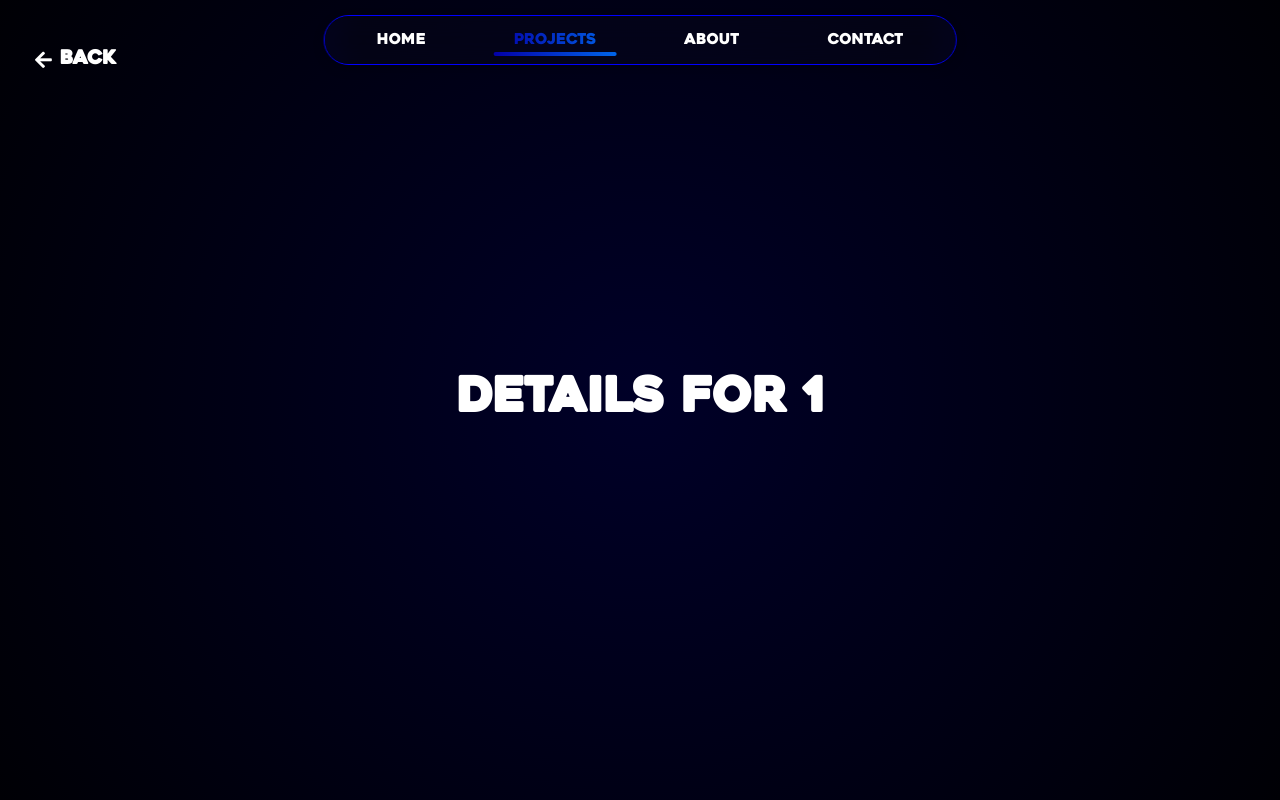
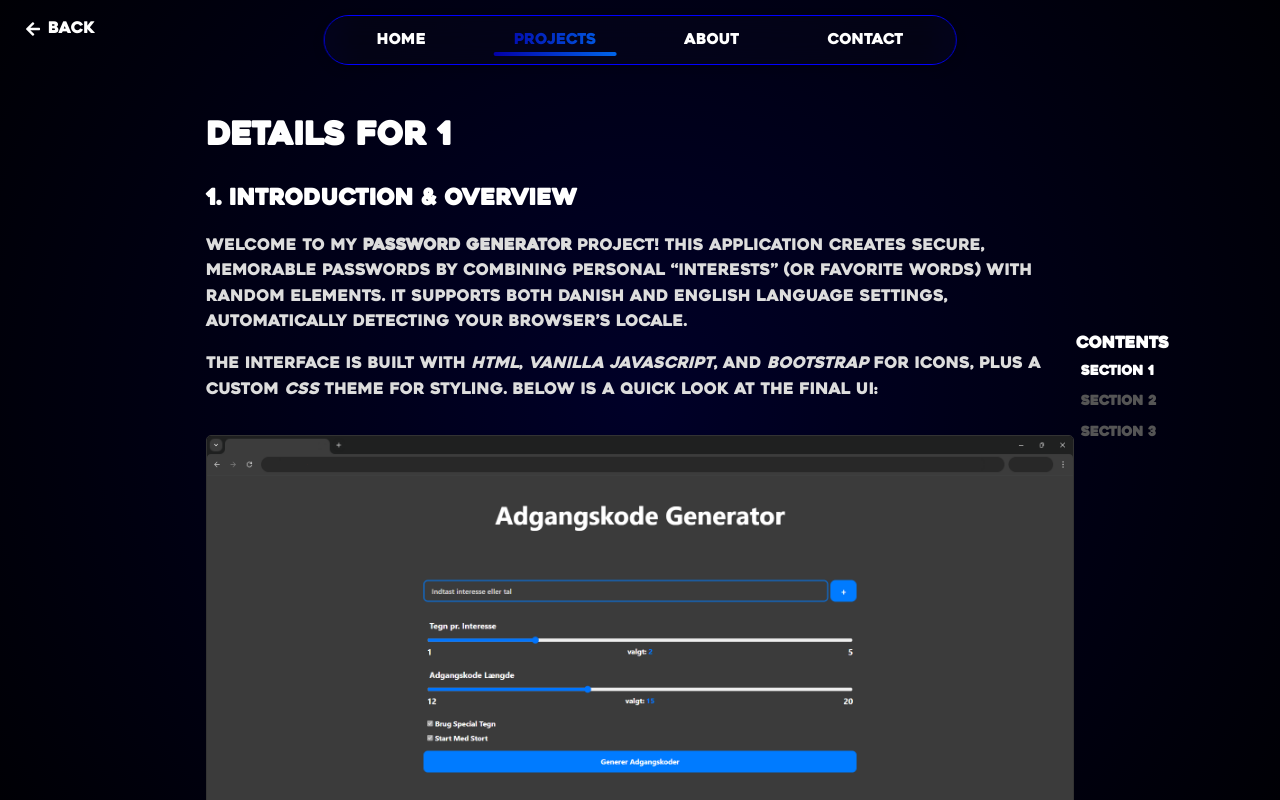
Before and after one commit to SimonOnyszczakHansen/Website, an Angular app: page /projects/1 in a window 1280 px wide. Shown: the top 800 px of the page. Built offline with nearby package versions, Linux system fonts and the light colour scheme.

Commit message:
project details page WIP

```diff
--- a/src/app/navbar/navbar.component.css
+++ b/src/app/navbar/navbar.component.css
@@ -1,4 +1,3 @@
-/* Existing Navbar Styles */
 .navbar {
     display: flex;
     justify-content: center;
--- a/src/app/project-details/project-details.component.css
+++ b/src/app/project-details/project-details.component.css
@@ -1,56 +1,152 @@
+/* Resets & Basic Structure */
+*,
+*::before,
+*::after {
+  box-sizing: border-box;
+}
+
+html,
 body {
   margin: 0;
   padding: 0;
   min-height: 100vh;
-    color: white;
+  width: 100%;
   font-family: Arial, sans-serif;
-    display: flex;
-    align-items: center;
-    justify-content: center;
-    box-sizing: border-box;
+  color: #ffffff;
 }
 
-*,
-*::before,
-*::after {
-    box-sizing: inherit;
+main {
+
+  padding: 7rem 1rem 2rem;
+  max-width: 900px;
+  margin: 0 auto;
+  line-height: 1.6;
+  color: white;
+}
+
+h1,
+h2,
+h3,
+h4 {
+  font-weight: bold;
+  margin-bottom: 1rem;
+  color: white;
+}
+
+h1 {
+  font-size: 2rem;
+  margin-top: 0;
 }
 
 h2 {
-    color: #fff;
-    font-size: clamp(2rem, 5vw, 3rem);
-    font-weight: bold;
-    margin: 0;
-    text-align: center;
+  font-size: 1.4rem;
 }
 
-div {
-    margin-top: 20px;
-    font-size: 1.2rem;
-    color: #ff6b6b;
+p {
+  margin-bottom: 1rem;
+  color: #ddd;
+}
+
+ul {
+  list-style: disc;
+  margin-left: 1.5rem;
+  margin-bottom: 1rem;
+}
+
+li {
+  margin-bottom: 0.5rem;
 }
 
 #button-back {
   position: absolute;
   top: 20px;
   left: 20px;
+  background: none;
+  border: none;
+  color: #ffffff;
+  font-size: 1rem;
+  cursor: pointer;
+  display: inline-flex;
+  align-items: center;
+  transition: color 0.3s ease;
 }
 
-#button-back a {
-    display: inline-flex;
-    align-items: center;
-    padding: 10px 15px;
-    color: #fff;
-    border-radius: 5px;
-    text-decoration: none;
-    font-weight: bold;
-    transition: background-color 0.3s ease;
+#button-back i {
+  margin-right: 0.5rem;
 }
 
-#button-back a i {
-    margin-right: 8px;
+#table-of-contents {
+  position: absolute;
+  top: 20rem;
+  right: 20px;
+  padding: 1rem;
+  border-radius: 8px;
+  width: 200px;
+  font-size: 0.9rem;
 }
 
-#button-back a:hover {
+#table-of-contents h4 {
+  margin-top: 0;
+  margin-bottom: 0.5rem;
+  color: #fff;
+  font-size: 1rem;
+  font-weight: bold;
+}
+
+#table-of-contents ul {
+  margin: 0;
+  padding: 0;
+  list-style: none;
+}
+
+#table-of-contents li {
+  margin-bottom: 0.5rem;
+}
+
+#table-of-contents button {
+  display: inline-block;
+  width: 100%;
+  text-align: left;
+  background: none;
+  border: none;
+  color: #555555;
   cursor: pointer;
+  padding: 0.3rem;
+  font-weight: bold;
+  transition: color 0.3s ease;
 }
+
+#table-of-contents button.active {
+  color: #ffffff;
+}
+
+section {
+  margin-bottom: 2rem;
+}
+
+pre {
+  background-color: #1e1e1e;
+  padding: 1rem;
+  border-radius: 5px;
+  overflow-x: auto;
+  margin-bottom: 1rem;
+}
+
+code {
+  color: #c5c8c6;
+  font-family: Consolas, Monaco, "Andale Mono", "Ubuntu Mono", monospace;
+  font-size: 0.9rem;
+}
+
+.image-preview {
+  max-width: 100%;
+  height: auto;
+  margin: 1rem 0;
+  border: 1px solid #333;
+  border-radius: 5px;
+}
+
+[aria-label],
+[aria-labelledby] {
+  outline: none;
+}
--- a/src/app/project-details/project-details.component.html
+++ b/src/app/project-details/project-details.component.html
@@ -1,8 +1,197 @@
-<body>
-    <div id="button-back" (click)="goBack()">
-        <a><i class="fas fa-arrow-left"></i> Back</a>
-    </div>
-    <h2>Details for {{ projectId }}</h2>
+<button id="button-back" (click)="goBack()" aria-label="Go back">
+    <i class="fas fa-arrow-left"></i> Back
+  </button>
+
+  <nav id="table-of-contents" aria-label="Table of Contents">
+    <h4>Contents</h4>
+    <ul>
+      <li>
+        <button
+          (click)="setActiveSection('section1')"
+          [class.active]="activeSection === 'section1'"
+          aria-label="Go to Section 1"
+        >
+          Section 1
+        </button>
+      </li>
+      <li>
+        <button
+          (click)="setActiveSection('section2')"
+          [class.active]="activeSection === 'section2'"
+          aria-label="Go to Section 2"
+        >
+          Section 2
+        </button>
+      </li>
+      <li>
+        <button
+          (click)="setActiveSection('section3')"
+          [class.active]="activeSection === 'section3'"
+          aria-label="Go to Section 3"
+        >
+          Section 3
+        </button>
+      </li>
+    </ul>
+  </nav>
+
+  <main>
+    <h1>Details for {{ projectId }}</h1>
     <div *ngIf="loading">Loading...</div>
     <div *ngIf="error">{{ error }}</div>
-</body>
+
+    <section id="section1" aria-labelledby="section1-heading">
+      <h2 id="section1-heading">1. Introduction & Overview</h2>
+      <p>
+        Welcome to my <strong>Password Generator</strong> project! This application creates secure,
+        memorable passwords by combining personal “interests” (or favorite words) with random
+        elements. It supports both Danish and English language settings, automatically detecting
+        your browser’s locale.
+      </p>
+      <p>
+        The interface is built with <em>HTML</em>, <em>vanilla JavaScript</em>, and
+        <em>Bootstrap</em> for icons, plus a custom <em>CSS</em> theme for styling. Below is a
+        quick look at the final UI:
+      </p>
+
+      <img
+        src="assets/images/PasswordGenerator.png"
+        alt="Password Generator Preview"
+        class="image-preview"
+      />
+
+      <p><strong>Key highlights:</strong></p>
+      <ul>
+        <li>Add your own interests, favorite numbers, or colors.</li>
+        <li>Dynamically enforces minimum password length and includes special characters.</li>
+        <li>Language auto-detect (English or Danish).</li>
+        <li>A built-in strength meter checks for weak patterns.</li>
+        <li>Generates site-specific passwords by appending a portion of each website’s name.</li>
+      </ul>
+    </section>
+
+    <!-- SECTION 2: How It Works -->
+    <section id="section2" aria-labelledby="section2-heading">
+      <h2 id="section2-heading">2. How It Works</h2>
+      <p>
+        The core logic lives in <code>script.js</code>. As users add tags (e.g., “soccer,” “beer,”
+        or “23”), these are merged into a <strong>base password</strong> with optional
+        special-character transformations (e.g., converting “æ” or “ø” to ASCII). The app also
+        capitalizes the first letter of each interest if desired and inserts user numbers at
+        specific points.
+      </p>
+      <p>
+        Below is a simplified snippet from the password-generation logic, showing how a special
+        character is inserted and interests are capitalized:
+      </p>
+
+      <!-- Code Snippet -->
+      <pre ngNonBindable><code class="language-javascript">
+  // Example from script.js
+  function generateBasePassword(tags, charactersPerInterest, minLength) {{ '{' }}
+    let basePasswordParts = [];
+    let numbers = [];
+    let nonNumberTags = [];
+    let specialCharacterInserted = false;
+
+    // Separate numeric vs. non-numeric tags
+    tags.forEach(tag => {{ '{' }}
+      if (!isNaN(tag)) {{ '{' }}
+        numbers.push(tag);
+      {{ '}' }} else {{ '{' }}
+        nonNumberTags.push(tag);
+      {{ '}' }}
+    {{ '}' }});
+
+    // Process each non-number tag
+    nonNumberTags.forEach(tag => {{ '{' }}
+      let segment = tag.substring(0, charactersPerInterest);
+
+      // Insert a special character if needed
+      if (!specialCharacterInserted) {{ '{' }}
+        // Example logic for æ, ø, å conversion...
+        specialCharacterInserted = true;
+      {{ '}' }}
+
+      // Capitalize first letter
+      segment = segment.charAt(0).toUpperCase() + segment.slice(1);
+
+      basePasswordParts.push(segment);
+
+      // Insert one number after each tag if available
+      if (numbers.length > 0) {{ '{' }}
+        basePasswordParts.push(numbers.shift());
+      {{ '}' }}
+    {{ '}' }});
+
+    // If no special character was used, add one at the end
+    if (!specialCharacterInserted) {{ '{' }}
+      basePasswordParts.push("!");
+    {{ '}' }}
+
+    return basePasswordParts.join("");
+  {{ '}' }}
+      </code></pre>
+
+      <p>
+        Once the base password is generated, you can append a subset of a site’s name (“Facebook,”
+        “GitHub,” etc.) to get unique passwords per service.
+      </p>
+    </section>
+
+    <!-- SECTION 3: Usage & Extra Features -->
+    <section id="section3" aria-labelledby="section3-heading">
+      <h2 id="section3-heading">3. Usage & Extra Features</h2>
+      <p>
+        After clicking “Generate Password,” you’ll see a base password plus site-specific
+        passwords. Some noteworthy features:
+      </p>
+      <ul>
+        <li>
+          <strong>Strength Meter:</strong> Checks uppercase, lowercase, numeric, and special
+          characters, and flags any known weak patterns.
+        </li>
+        <li>
+          <strong>Video Tutorial Modal:</strong> A quick demo of adding tags, setting length, etc.
+        </li>
+        <li>
+          <strong>Predefined Sets:</strong> Offers recommended interests, colors, and numbers for
+          faster input.
+        </li>
+      </ul>
+
+      <p>Below is a short snippet from <code>style.css</code> showing how tags are displayed in a row:</p>
+
+      <pre ngNonBindable><code class="language-css">
+  #tags {{ '{' }}
+    display: flex;
+    flex-wrap: wrap;
+    justify-content: center;
+    padding: 0.5em;
+    margin-bottom: 1em;
+  {{ '}' }}
+
+  #tags span {{ '{' }}
+    background-color: #007bff;
+    color: white;
+    padding: 0.5em 1em;
+    border-radius: 0.7em;
+    margin: 0.2em;
+    cursor: pointer;
+  {{ '}' }}
+      </code></pre>
+
+      <p>And here’s how the final passwords might appear:</p>
+
+      <img
+        src="assets/images/password-generator-result.png"
+        alt="Example of Generated Password"
+        class="image-preview"
+      />
+
+      <p>
+        Thanks for checking out this project! Feel free to reach out with feedback or ideas for
+        future improvements.
+      </p>
+    </section>
+  </main>
--- a/src/app/project-details/project-details.component.ts
+++ b/src/app/project-details/project-details.component.ts
@@ -13,6 +13,7 @@ export class ProjectDetailsComponent implements OnInit {
   projectId!: string;
   loading: boolean = true;
   error: string | null = null;
+  activeSection: string = 'section1';
 
   constructor(private route: ActivatedRoute, private location: Location) {}
 
@@ -36,6 +37,10 @@ export class ProjectDetailsComponent implements OnInit {
     this.location.back();
   }
 
+  setActiveSection(section: string): void {
+    this.activeSection = section;
+  }
+
   fetchProjectDetails(): void {
 
   }
```
Lines whose indentation alone changed are shown as unchanged.
